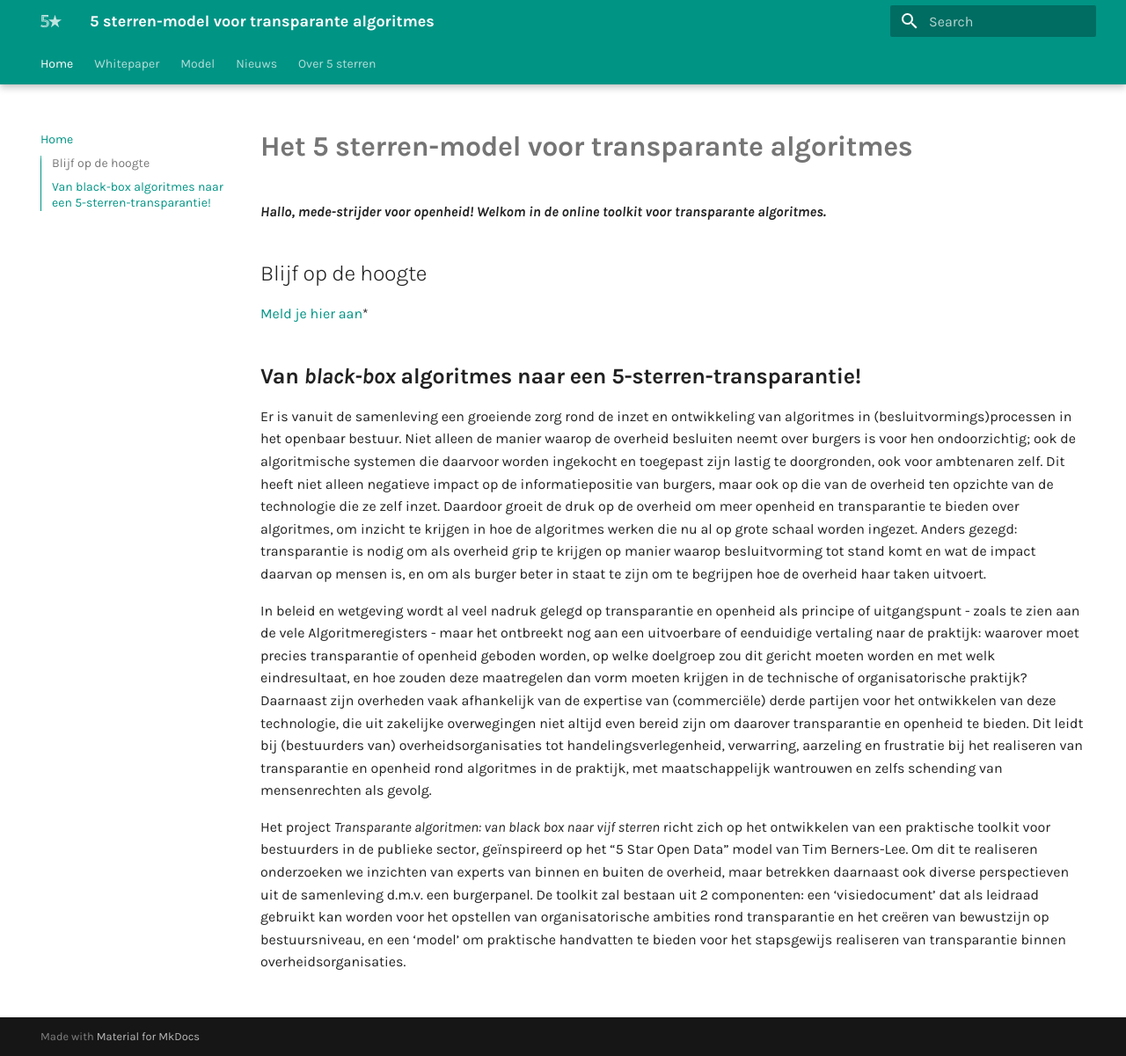
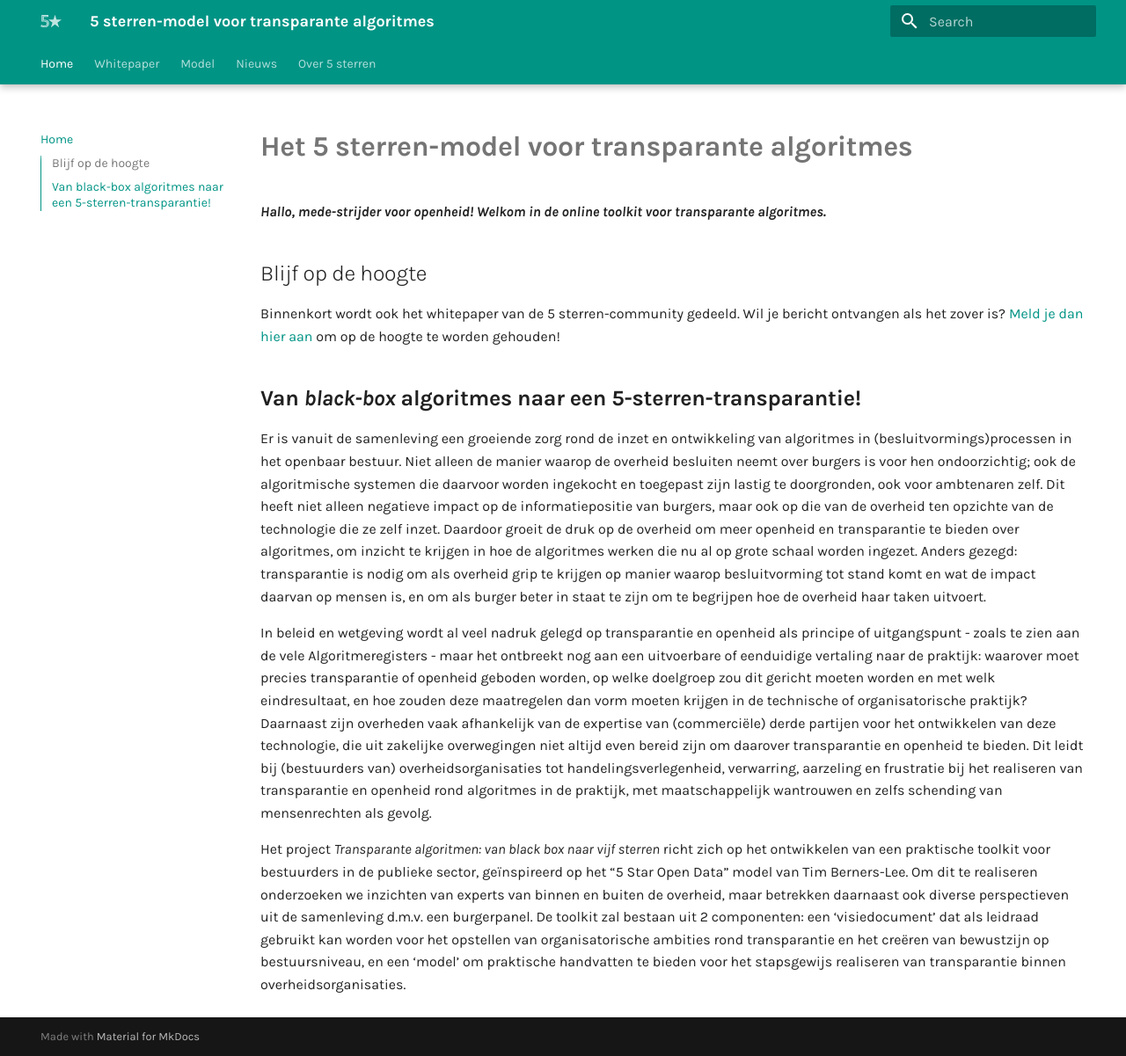
Before and after one commit to thegreenland/5-sterren-toolkit, an MkDocs documentation site: the page built from docs/index.md, in a window 1280 px wide and 1201 px high. Shown: the whole window at 88% size. Built offline with MkDocs 1.6.1 and Material for MkDocs 9.7.7, drawn with Linux system fonts in a browser that asks for light colours.

Commit message:
Update index.md

```diff
--- a/docs/index.md
+++ b/docs/index.md
@@ -7,7 +7,8 @@
 
 ## Blijf op de hoogte
 
-[Meld je hier aan](https://cloud.tgl.eu/apps/forms/s/eCN9zCWMPwzzWN9Fae4Csb4S)*
+Binnenkort wordt ook het whitepaper van de 5 sterren-community gedeeld. Wil je bericht ontvangen als het zover is?
+[Meld je dan hier aan](https://cloud.tgl.eu/apps/forms/s/eCN9zCWMPwzzWN9Fae4Csb4S) om op de hoogte te worden gehouden!
 
 
 ## **Van *black-box* algoritmes naar een 5-sterren-transparantie!**
```
